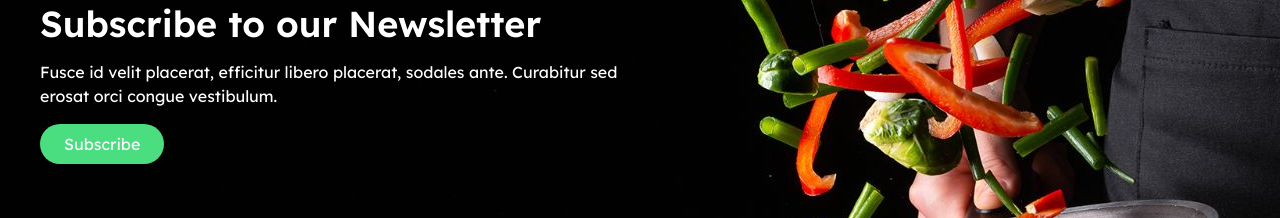
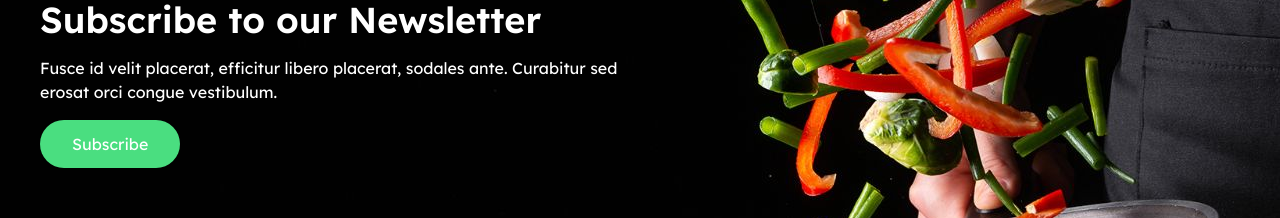
Before and after one commit to iffarurrahat/recipe-calories-react-project, a React (Vite) app: page / in a window 1280 px wide. Shown: the part 3600-3818 px from the top of the page. Built offline with nearby package versions, Linux system fonts and the light colour scheme.

Commit message:
README.md file Live URL Link added

```diff
--- a/src/components/OurNewsletter/OurNewsletter.jsx
+++ b/src/components/OurNewsletter/OurNewsletter.jsx
@@ -12,7 +12,7 @@ const OurNewsletter = () => {
           Fusce id velit placerat, efficitur libero placerat, sodales ante.
           Curabitur sed erosat orci congue vestibulum.
         </p>
-        <button className="bg-green-400 py-2 px-6 rounded-full">
+        <button className="bg-green-400 py-3 px-8 rounded-full">
           Subscribe
         </button>
       </Container>
```
Also changed, not shown: 2 other files (tests, documents, lock files or other folders).
